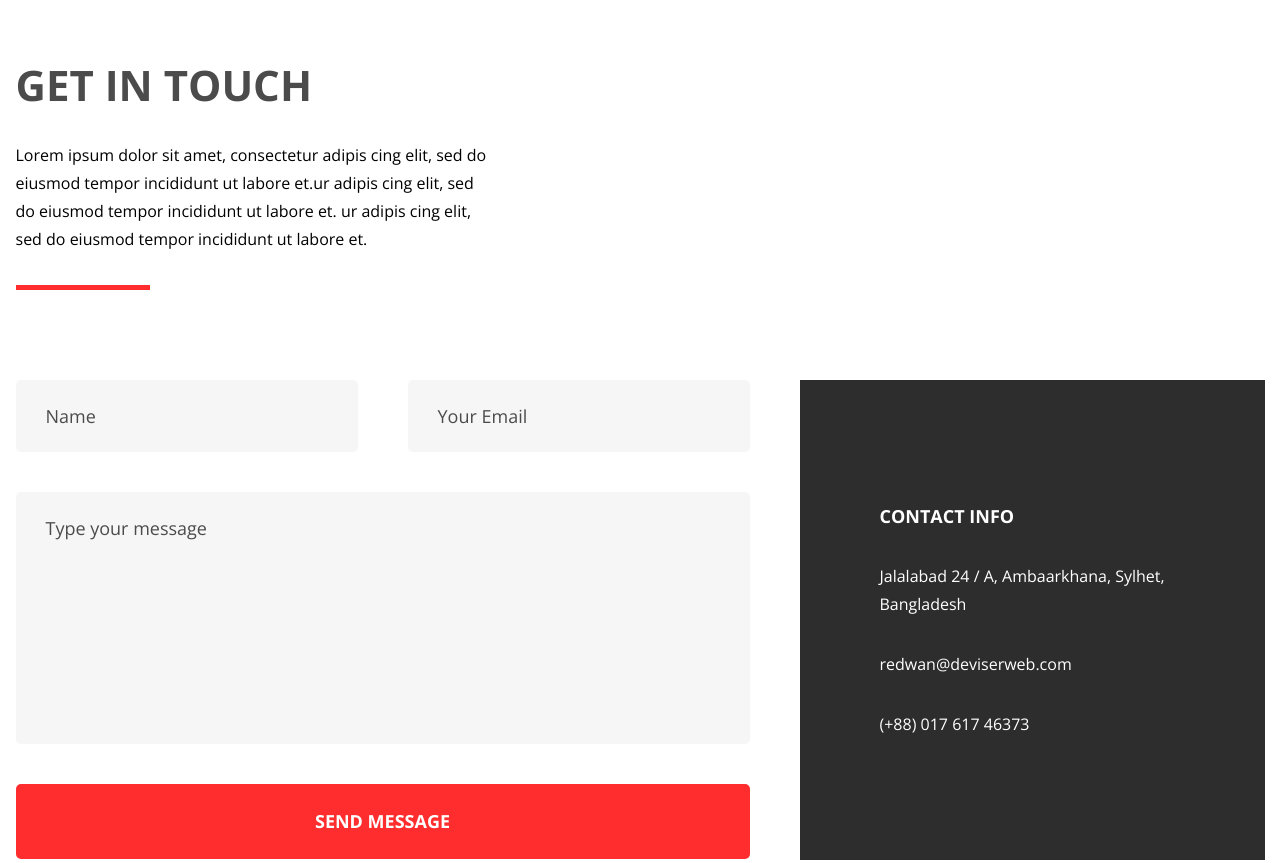
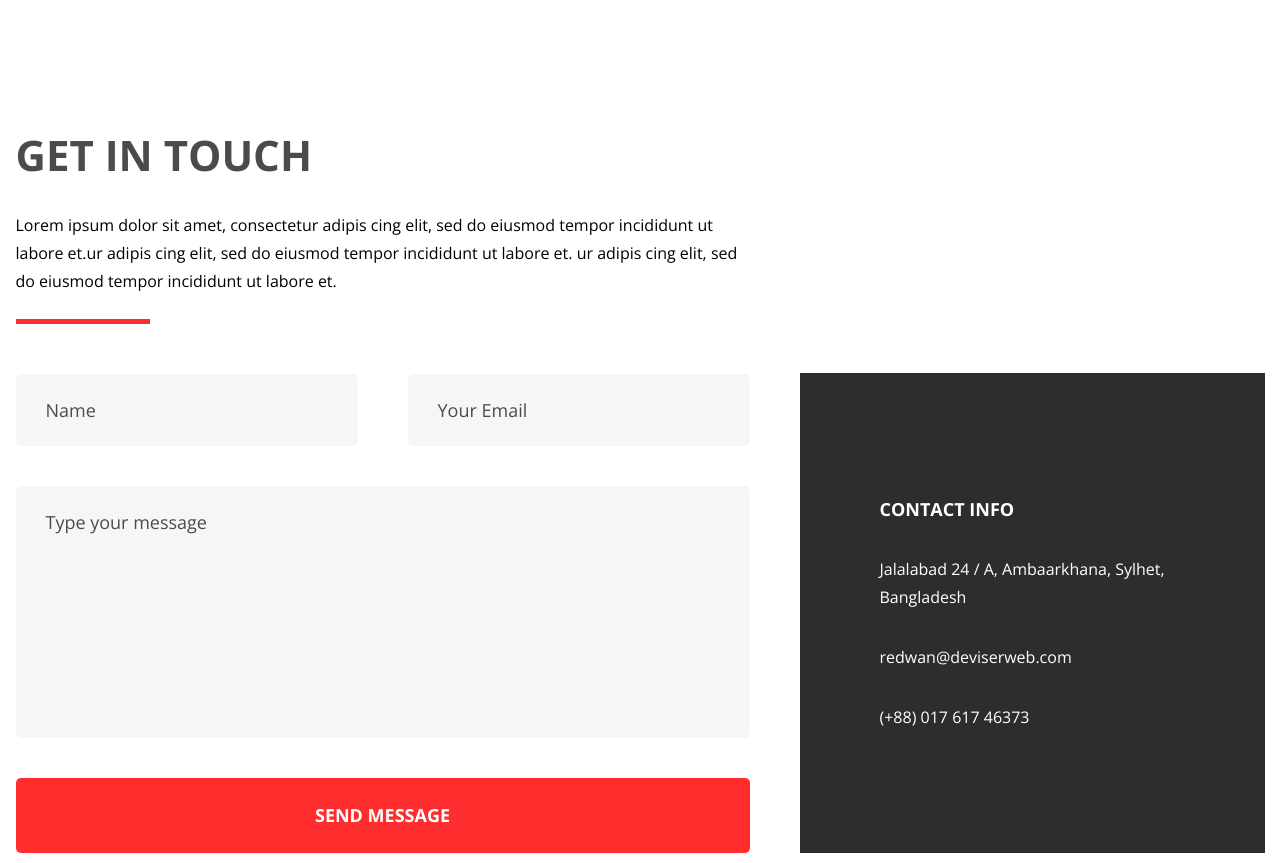
Before and after one commit to nobus-1967/fs-python, a plain HTML site: page a3_13/index.html in a window 1280 px wide. Shown: the part 3960-4823 px from the top of the page. Drawn offline with nearby package versions, Linux system fonts and the light colour scheme.

Commit message:
Module A3 (A3.13) project, header & sections 1, 2, 3, 4, 5, 6 (not finished) & footer (correct HTML & CSS)

```diff
--- a/a3_13/css/style.css
+++ b/a3_13/css/style.css
@@ -611,10 +611,26 @@
     padding: 106px 0 63px 0;
 }
 
+.contact__form {
+    align-items:  flex-start;
+    display: flex;
+    justify-content: space-between;
+    margin: 70px 0 94px 0;
+    overflow: hidden;
+}
+
+.contact__form_elements {
+    align-items: flex-start;
+    display: flex;
+    flex-wrap:  wrap;
+    justify-content: space-between;
+    max-width: 734px;
+}
+
 .contact__description {
-    margin: 0;
-    max-width: 478px;
-    text-align: left;
+    align-items:  flex-start;
+    display: flex;
+    flex-direction:  column;
 }
 
 .contact__heading {
@@ -637,24 +653,8 @@
     background: #ff2d2d;
     border: 0;
     height: 5px;
-    margin-left: 0;
+    margin: 0 0 30px 0;
     width:  134px;
-}
-
-.contact__form {
-    align-items:  flex-start;
-    display: flex;
-    justify-content: space-between;
-    margin: 70px 0 94px 0;
-    overflow: hidden;
-}
-
-.contact__form_elements {
-    align-items: flex-start;
-    display: flex;
-    flex-wrap:  wrap;
-    justify-content: space-between;
-    max-width: 734px;
 }
 
 .contact__elements_name, .contact__elements_email {
@@ -706,13 +706,14 @@
 }
 
 .contact__form_address {
+    align-self:  flex-end;
     align-items:  flex-start;
     background-color: #2d2d2d;
     display:  flex;
     flex-direction:  column;
     justify-content: center;
     margin: 20px 0 0 50px;
-    max-width: 404px;
+    max-width: 414px;
     min-height: 480px;
     padding: 0 20px 0 80px;
 }
@@ -734,7 +735,6 @@
     color: #ffffff;
     text-decoration: none;
 }
-
 
 /* Footer */
 
--- a/a3_13/index.html
+++ b/a3_13/index.html
@@ -329,6 +329,8 @@
     <div class="wrap_white">
         <!-- Section 6: CONTACT -->
         <section class="contact" id="contact">
+            <div class="contact__form">
+                <div class="contact__form_elements">
                     <div class="contact__description">
                         <h2 class="contact__heading">
                             Get in touch
@@ -338,8 +340,6 @@
                         </p>
                         <hr class="contact__divider">
                     </div>
-            <div class="contact__form">
-                <div class="contact__form_elements">
                     <div class="contact__elements_name">
                         Name
                     </div>
```
Lines whose indentation alone changed are shown as unchanged.
